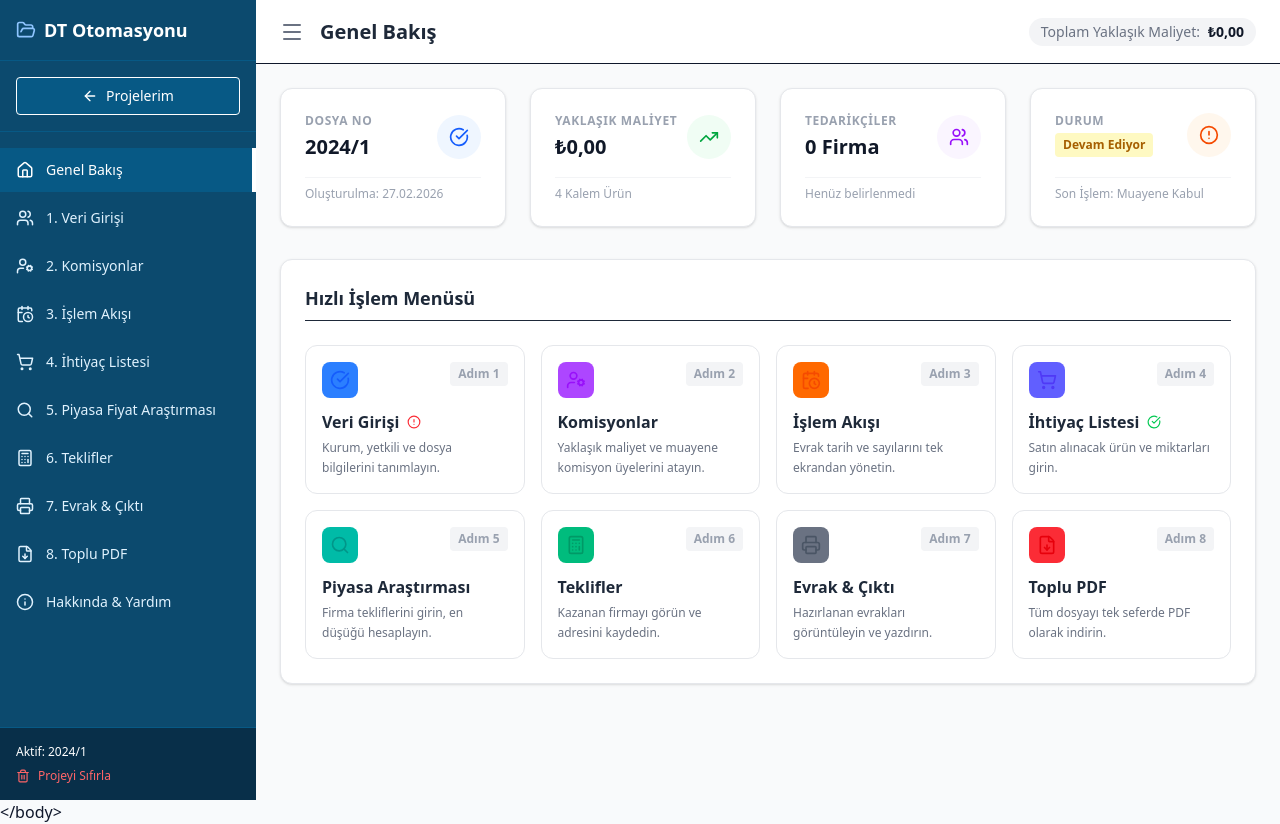
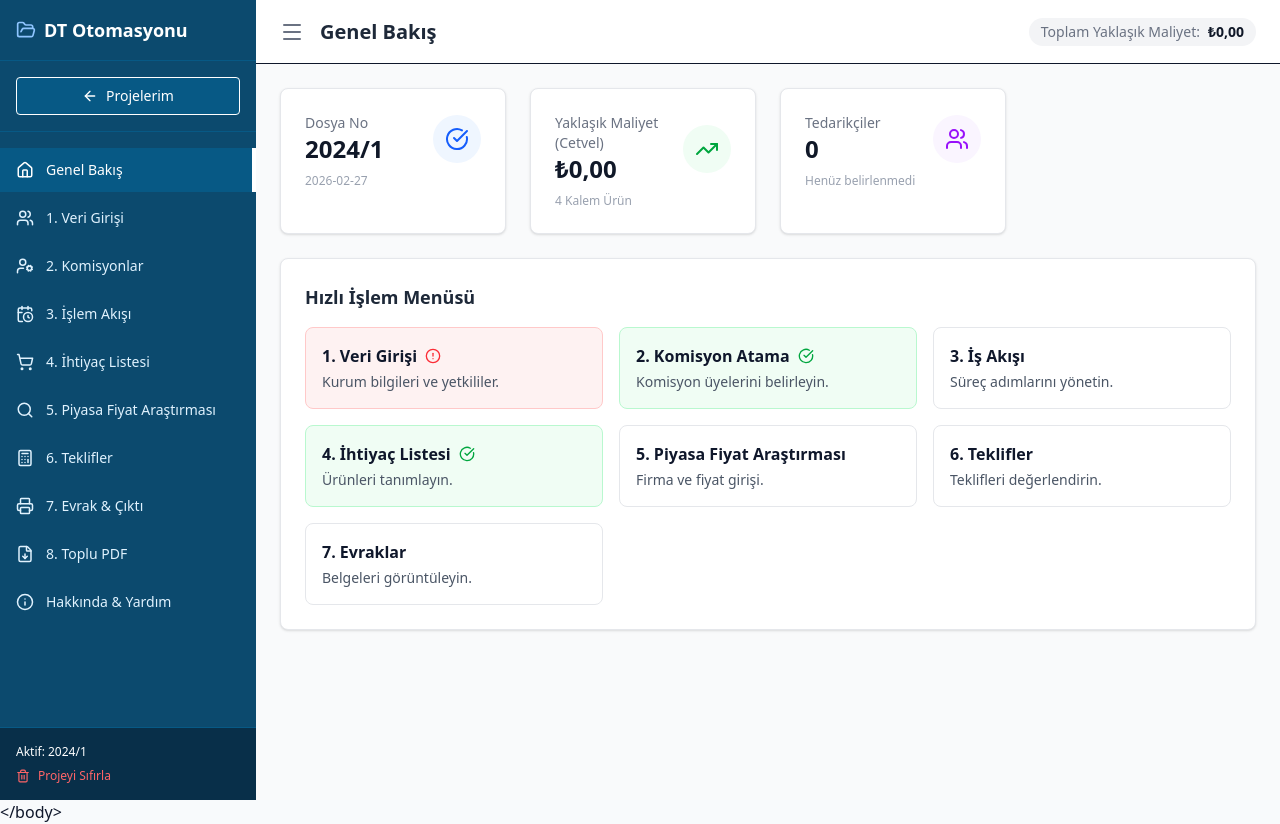
Before and after one commit to appoyanarates-ux/dogrudan-temin-otomasyonu, a React (Vite) app: page / in a window 1280 px wide. Both pictures are taken after a click on the button "Yeni İhale Başlat". Built offline with nearby package versions, Linux system fonts and the light colour scheme.

Commit message:
menu gorunum guncellemesi

```diff
--- a/package.json
+++ b/package.json
@@ -1,7 +1,7 @@
 {
   "name": "dogrudan-temin-otomasyonu",
   "private": true,
-  "version": "1.1.3",
+  "version": "1.1.4",
   "repository": {
     "type": "git",
     "url": "https://github.com/appoyanarates-ux/dogrudan-temin-otomasyonu.git"
--- a/pages/Dashboard.tsx
+++ b/pages/Dashboard.tsx
@@ -1,209 +1,135 @@
 import React from 'react';
 import { useProcurement } from '../context/ProcurementContext';
-import {
-  CheckCircle,
-  AlertCircle,
-  TrendingUp,
-  Users,
-  UserCog,
-  CalendarClock,
-  ShoppingCart,
-  Search,
-  Calculator,
-  Printer,
-  FileDown
-} from 'lucide-react';
+import { CheckCircle, AlertCircle, TrendingUp, Users } from 'lucide-react';
 
 const Dashboard: React.FC<{ setTab: (t: string) => void }> = ({ setTab }) => {
+  // calculateAverageApproxCost kullanılarak Cetvel mantığı (teklif ortalaması) çekiliyor.
   const { state, calculateAverageApproxCost, getWinnerSupplier } = useProcurement();
 
   const totalCost = calculateAverageApproxCost();
   const winner = getWinnerSupplier();
-
-  // Durum Kontrolleri
   const isSetupComplete = state.institution.name && state.spendingOfficial.name;
-  const hasItems = state.items.length > 0;
-  const hasCommissions = state.approxCostCommission[0].name !== '' && state.marketResearchCommission[0].name !== '';
-  const hasWinner = !!winner;
-
-  // Kart Bileşeni
-  const ActionCard = ({
-    step,
-    title,
-    desc,
-    icon: Icon,
-    tab,
-    colorClass,
-    statusIcon = null
-  }: any) => (
-    <button
-      onClick={() => setTab(tab)}
-      className={`p-4 border rounded-xl text-left transition-all hover:shadow-md active:scale-[0.98] flex flex-col justify-between h-full group bg-white hover:bg-gray-50 border-gray-200`}
-    >
-      <div className="flex justify-between items-start w-full mb-3">
-        <div className={`p-2 rounded-lg ${colorClass} bg-opacity-10 text-opacity-100`}>
-          <Icon size={20} />
-        </div>
-        <span className="text-xs font-bold text-gray-400 bg-gray-100 px-2 py-1 rounded">Adım {step}</span>
-      </div>
-      <div>
-        <div className="font-bold text-gray-800 flex items-center mb-1">
-          {title}
-          {statusIcon}
-        </div>
-        <p className="text-xs text-gray-500 leading-relaxed">{desc}</p>
-      </div>
-    </button>
-  );
 
   return (
-    <div className="space-y-8 pb-10">
-
-      {/* Üst İstatistik Kartları */}
+    <div className="space-y-6">
       <div className="grid grid-cols-1 md:grid-cols-2 lg:grid-cols-4 gap-6">
-        <div className="bg-white p-6 rounded-xl shadow-sm border border-gray-200 flex flex-col justify-between">
+        <div className="bg-white p-6 rounded-lg shadow-sm border border-gray-200">
           <div className="flex items-center justify-between">
             <div>
-              <p className="text-xs font-bold text-gray-400 uppercase tracking-wider">Dosya No</p>
-              <p className="text-xl font-bold text-gray-900 mt-1">{state.tenderNumber}</p>
+              <p className="text-sm font-medium text-gray-500">Dosya No</p>
+              <p className="text-2xl font-bold text-gray-900">{state.tenderNumber}</p>
             </div>
             <div className="p-3 bg-blue-50 rounded-full text-blue-600">
-              <CheckCircle size={20} />
+              <CheckCircle size={24} />
             </div>
           </div>
-          <p className="text-xs text-gray-400 mt-4 border-t pt-2 border-gray-100">Oluşturulma: {new Date(state.lastUpdated).toLocaleDateString('tr-TR')}</p>
+          <p className="text-xs text-gray-400 mt-2">{state.date}</p>
         </div>
 
-        <div className="bg-white p-6 rounded-xl shadow-sm border border-gray-200 flex flex-col justify-between">
+        <div className="bg-white p-6 rounded-lg shadow-sm border border-gray-200">
           <div className="flex items-center justify-between">
             <div>
-              <p className="text-xs font-bold text-gray-400 uppercase tracking-wider">Yaklaşık Maliyet</p>
-              <p className="text-xl font-bold text-gray-900 mt-1">
+              <p className="text-sm font-medium text-gray-500">Yaklaşık Maliyet (Cetvel)</p>
+              <p className="text-2xl font-bold text-gray-900">
                 {new Intl.NumberFormat('tr-TR', { style: 'currency', currency: 'TRY' }).format(totalCost)}
               </p>
             </div>
             <div className="p-3 bg-green-50 rounded-full text-green-600">
-              <TrendingUp size={20} />
+              <TrendingUp size={24} />
             </div>
           </div>
-          <p className="text-xs text-gray-400 mt-4 border-t pt-2 border-gray-100">{state.items.length} Kalem Ürün</p>
+          <p className="text-xs text-gray-400 mt-2">{state.items.length} Kalem Ürün</p>
         </div>
 
-        <div className="bg-white p-6 rounded-xl shadow-sm border border-gray-200 flex flex-col justify-between">
+        <div className="bg-white p-6 rounded-lg shadow-sm border border-gray-200">
           <div className="flex items-center justify-between">
             <div>
-              <p className="text-xs font-bold text-gray-400 uppercase tracking-wider">Tedarikçiler</p>
-              <p className="text-xl font-bold text-gray-900 mt-1">{state.suppliers.length} Firma</p>
+              <p className="text-sm font-medium text-gray-500">Tedarikçiler</p>
+              <p className="text-2xl font-bold text-gray-900">{state.suppliers.length}</p>
             </div>
             <div className="p-3 bg-purple-50 rounded-full text-purple-600">
-              <Users size={20} />
+              <Users size={24} />
             </div>
           </div>
-          <p className="text-xs text-gray-400 mt-4 border-t pt-2 border-gray-100 truncate">
-            {winner ? `Kazanan: ${winner.name}` : 'Henüz belirlenmedi'}
-          </p>
-        </div>
-
-        <div className="bg-white p-6 rounded-xl shadow-sm border border-gray-200 flex flex-col justify-between">
-          <div className="flex items-center justify-between">
-            <div>
-              <p className="text-xs font-bold text-gray-400 uppercase tracking-wider">Durum</p>
-              <span className={`inline-block mt-1 px-2 py-1 rounded text-xs font-bold ${hasWinner ? 'bg-green-100 text-green-700' : 'bg-yellow-100 text-yellow-700'}`}>
-                {hasWinner ? 'Tamamlandı' : 'Devam Ediyor'}
-              </span>
-            </div>
-            <div className="p-3 bg-orange-50 rounded-full text-orange-600">
-              <AlertCircle size={20} />
-            </div>
-          </div>
-          <p className="text-xs text-gray-400 mt-4 border-t pt-2 border-gray-100">
-            Son İşlem: {state.workflow.inspection.date ? 'Muayene Kabul' : 'Veri Girişi'}
-          </p>
+           <p className="text-xs text-gray-400 mt-2">
+             {winner ? `Kazanan: ${winner.name}` : 'Henüz belirlenmedi'}
+           </p>
         </div>
       </div>
 
-      {/* İşlem Menüsü */}
-      <div className="bg-white rounded-xl shadow-sm border border-gray-200 p-6">
-        <h2 className="text-lg font-bold mb-6 text-gray-800 border-b pb-2">Hızlı İşlem Menüsü</h2>
+      <div className="bg-white rounded-lg shadow-sm border border-gray-200 p-6">
+        <h2 className="text-lg font-semibold mb-4 text-gray-800">Hızlı İşlem Menüsü</h2>
+        <div className="grid grid-cols-1 md:grid-cols-3 gap-4">
+          <button
+            onClick={() => setTab('data-entry')}
+            className={`p-4 border rounded-lg text-left transition ${isSetupComplete ? 'border-green-200 bg-green-50' : 'border-red-200 bg-red-50'}`}
+          >
+            <div className="font-semibold flex items-center">
+              1. Veri Girişi
+              {isSetupComplete ? <CheckCircle size={16} className="ml-2 text-green-600"/> : <AlertCircle size={16} className="ml-2 text-red-500"/>}
+            </div>
+            <p className="text-sm text-gray-600 mt-1">Kurum bilgileri ve yetkililer.</p>
+          </button>
 
-        <div className="grid grid-cols-1 md:grid-cols-2 lg:grid-cols-4 gap-4">
+          <button
+             onClick={() => setTab('commission')}
+             className={`p-4 border rounded-lg text-left transition ${state.approxCostCommission.length > 0 ? 'border-green-200 bg-green-50' : 'border-gray-200 hover:border-gov-300 hover:bg-gray-50'}`}
+          >
+            <div className="font-semibold flex items-center">
+              2. Komisyon Atama
+              {state.approxCostCommission.length > 0 && <CheckCircle size={16} className="ml-2 text-green-600"/>}
+            </div>
+            <p className="text-sm text-gray-600 mt-1">Komisyon üyelerini belirleyin.</p>
+          </button>
 
-          <ActionCard
-            step="1"
-            title="Veri Girişi"
-            desc="Kurum, yetkili ve dosya bilgilerini tanımlayın."
-            icon={CheckCircle}
-            tab="data-entry"
-            colorClass="text-blue-600 bg-blue-500"
-            statusIcon={isSetupComplete ? <CheckCircle size={14} className="ml-2 text-green-500" /> : <AlertCircle size={14} className="ml-2 text-red-500" />}
-          />
+          <button
+             onClick={() => setTab('workflow')}
+             className="p-4 border border-gray-200 hover:border-gov-300 rounded-lg text-left transition hover:bg-gray-50"
+          >
+            <div className="font-semibold">3. İş Akışı</div>
+            <p className="text-sm text-gray-600 mt-1">Süreç adımlarını yönetin.</p>
+          </button>
 
-          <ActionCard
-            step="2"
-            title="Komisyonlar"
-            desc="Yaklaşık maliyet ve muayene komisyon üyelerini atayın."
-            icon={UserCog}
-            tab="commission"
-            colorClass="text-purple-600 bg-purple-500"
-            statusIcon={hasCommissions ? <CheckCircle size={14} className="ml-2 text-green-500" /> : null}
-          />
+          <button
+             onClick={() => setTab('needs')}
+             className={`p-4 border rounded-lg text-left transition ${state.items.length > 0 ? 'border-green-200 bg-green-50' : 'border-gray-200 hover:border-gov-300 hover:bg-gray-50'}`}
+          >
+            <div className="font-semibold flex items-center">
+              4. İhtiyaç Listesi
+              {state.items.length > 0 && <CheckCircle size={16} className="ml-2 text-green-600"/>}
+            </div>
+            <p className="text-sm text-gray-600 mt-1">Ürünleri tanımlayın.</p>
+          </button>
 
-          <ActionCard
-            step="3"
-            title="İşlem Akışı"
-            desc="Evrak tarih ve sayılarını tek ekrandan yönetin."
-            icon={CalendarClock}
-            tab="workflow"
-            colorClass="text-orange-600 bg-orange-500"
-          />
+          <button
+             onClick={() => setTab('market')}
+             className={`p-4 border rounded-lg text-left transition ${state.suppliers.length > 0 ? 'border-green-200 bg-green-50' : 'border-gray-200 hover:border-gov-300 hover:bg-gray-50'}`}
+          >
+            <div className="font-semibold flex items-center">
+              5. Piyasa Fiyat Araştırması
+              {state.suppliers.length > 0 && <CheckCircle size={16} className="ml-2 text-green-600"/>}
+            </div>
+            <p className="text-sm text-gray-600 mt-1">Firma ve fiyat girişi.</p>
+          </button>
 
-          <ActionCard
-            step="4"
-            title="İhtiyaç Listesi"
-            desc="Satın alınacak ürün ve miktarları girin."
-            icon={ShoppingCart}
-            tab="needs"
-            colorClass="text-indigo-600 bg-indigo-500"
-            statusIcon={hasItems ? <CheckCircle size={14} className="ml-2 text-green-500" /> : null}
-          />
+          <button
+             onClick={() => setTab('offers')}
+             className={`p-4 border rounded-lg text-left transition ${state.offers.length > 0 ? 'border-green-200 bg-green-50' : 'border-gray-200 hover:border-gov-300 hover:bg-gray-50'}`}
+          >
+            <div className="font-semibold flex items-center">
+              6. Teklifler
+              {state.offers.length > 0 && <CheckCircle size={16} className="ml-2 text-green-600"/>}
+            </div>
+            <p className="text-sm text-gray-600 mt-1">Teklifleri değerlendirin.</p>
+          </button>
 
-          <ActionCard
-            step="5"
-            title="Piyasa Araştırması"
-            desc="Firma tekliflerini girin, en düşüğü hesaplayın."
-            icon={Search}
-            tab="market"
-            colorClass="text-teal-600 bg-teal-500"
-          />
-
-          <ActionCard
-            step="6"
-            title="Teklifler"
-            desc="Kazanan firmayı görün ve adresini kaydedin."
-            icon={Calculator}
-            tab="offers"
-            colorClass="text-emerald-600 bg-emerald-500"
-            statusIcon={hasWinner ? <CheckCircle size={14} className="ml-2 text-green-500" /> : null}
-          />
-
-          <ActionCard
-            step="7"
-            title="Evrak & Çıktı"
-            desc="Hazırlanan evrakları görüntüleyin ve yazdırın."
-            icon={Printer}
-            tab="documents"
-            colorClass="text-gray-600 bg-gray-500"
-          />
-
-          <ActionCard
-            step="8"
-            title="Toplu PDF"
-            desc="Tüm dosyayı tek seferde PDF olarak indirin."
-            icon={FileDown}
-            tab="pdf-export"
-            colorClass="text-red-600 bg-red-500"
-          />
-
+          <button
+             onClick={() => setTab('documents')}
+             className="p-4 border border-gray-200 hover:border-gov-300 rounded-lg text-left transition hover:bg-gray-50"
+          >
+            <div className="font-semibold">7. Evraklar</div>
+            <p className="text-sm text-gray-600 mt-1">Belgeleri görüntüleyin.</p>
+          </button>
         </div>
       </div>
     </div>
```
